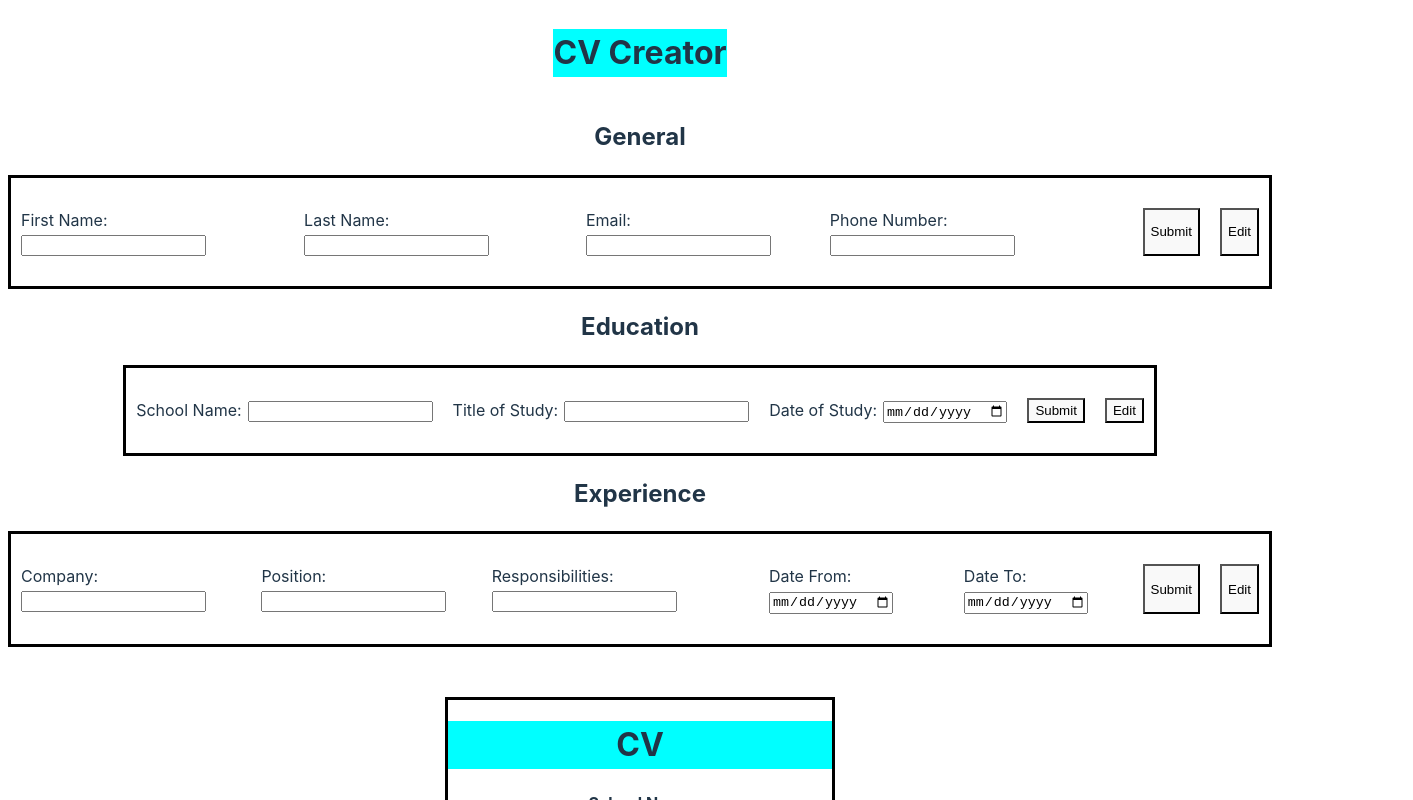
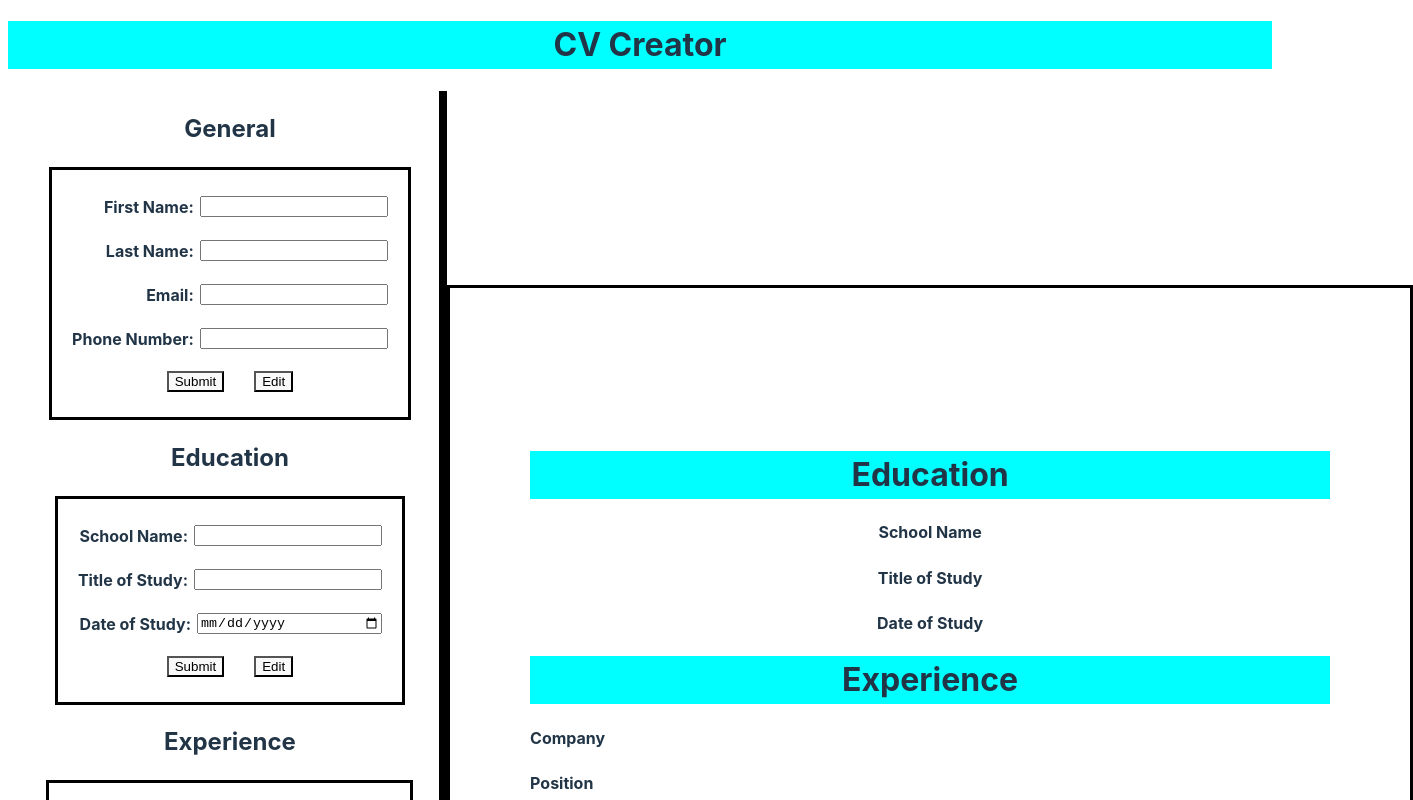
Before and after one commit to PhilipTimofeyev/cv-creator, a React (Vite) app: page / in a window 1280 px wide. Shown: the top 800 px of the page, 1413 px wide, since content can reach past the window. Built offline with nearby package versions, Linux system fonts and the light colour scheme.

Commit message:
Update styling

```diff
--- a/src/App.css
+++ b/src/App.css
@@ -1,11 +1,18 @@
-/* h1 {
-  text-align: center;
-  background-color: aqua;
-} */
+
 
 .main-container {
   display: flex;
+}
+
+.form-container {
+  display: flex;
   flex-direction: column;
   align-items: center;
+  margin-left: 3vw;
+  padding-right: 2vw;
+  border-right: solid black 8px;
+}
+
+.cv {
   margin: auto;
 }
--- a/src/App.jsx
+++ b/src/App.jsx
@@ -44,8 +44,10 @@ export default function MyApp() {
 
 
   return (
+    <div>
+      <h1> CV Creator</h1>
       <div className='main-container'>
-      <h1> CV Creator</h1>
+        <div className='form-container'>
         <GeneralForm
           onSubmit={handleGeneralSubmit}
           person={person}
@@ -58,7 +60,11 @@ export default function MyApp() {
           onSubmit={handleExperienceSubmit}
           experience={experience}
         />
+        </div>
+        <div class="cv">
           <CV person={person} education={education} experience={experience} />
+        </div>
+      </div>
     </div>
   )
 }
--- a/src/components/CV.jsx
+++ b/src/components/CV.jsx
@@ -1,14 +1,18 @@
 
-export function CV({ person: { firstName, lastName, email, phone }, education: { schoolName, titleOfStudy, dateOfStudy }, experience: { company, position, responsibilities, dateFrom, dateTo } }) {
+export function CV({
+                    person: { firstName, lastName, email, phone },
+                    education: { schoolName, titleOfStudy, dateOfStudy },
+                    experience: { company, position, responsibilities, dateFrom, dateTo }
+                }) {
     return (
     <div className="cv-container">
-        <h1>CV</h1>
+        <h1>{firstName} {lastName}</h1>
         <div className="general">
-            <p>{firstName} {lastName}</p>
             <p>{email}</p>
             <p>{phone}</p>
         </div>
         <div className="education">
+            <h1>Education</h1>
             <h4>School Name</h4>
             <p>{schoolName}</p>
             <h4>Title of Study</h4>
@@ -17,6 +21,7 @@ export function CV({ person: { firstName, lastName, email, phone }, education: {
             <p>{dateOfStudy}</p>
         </div>
         <div className="experience">
+            <h1>Experience</h1>
             <h4>Company</h4>
             <p>{company}</p>
             <h4>Position</h4>
--- a/src/components/EducationForm.jsx
+++ b/src/components/EducationForm.jsx
@@ -68,8 +68,10 @@ export function EducationForm({ onSubmit, education }) {
                         ref={dateOfStudy}
                     />
                 </div>
-                <button type="submit">Submit</button>
-                <button type="button" onClick={handleEditClick}>Edit</button>
+                <div className='formBtns'>
+                    <button type="submit">Submit</button>
+                    <button type="button" onClick={handleEditClick}>Edit</button>
+                </div>
             </form>
         </>
     )
--- a/src/components/ExperienceForm.jsx
+++ b/src/components/ExperienceForm.jsx
@@ -73,10 +73,11 @@ export function ExperienceForm({ onSubmit, experience}) {
             </div>
             <div>
                 <label>Responsibilities:</label>
-                <input
+                <textarea
                         value={responsibilitiesInputValue} onChange={handleResponsibilitiesChange}
                     type='text'
                     ref={responsibilities}
+                    className='text-area'
                 />
             </div>
             <div>
@@ -95,8 +96,10 @@ export function ExperienceForm({ onSubmit, experience}) {
                     ref={dateTo}
                 />
             </div>
-            <button type="submit">Submit</button>
-            <button type="button" onClick={handleEditClick}>Edit</button>
+            <div className='formBtns'>
+                <button type="submit">Submit</button>
+                <button type="button" onClick={handleEditClick}>Edit</button>
+            </div>
         </form>
         </>
     )
--- a/src/components/GeneralForm.jsx
+++ b/src/components/GeneralForm.jsx
@@ -82,8 +82,10 @@ export function GeneralForm({ onSubmit, person}) {
                     ref={phone}
                 />
             </div>
-            <button type="submit">Submit</button>
-            <button type="button" onClick={handleEditClick}>Edit</button>
+            <div className='formBtns'>
+                <button type="submit">Submit</button>
+                <button type="button" onClick={handleEditClick}>Edit</button>
+            </div>
         </form>
         </>
     )
--- a/src/styles/general-form.css
+++ b/src/styles/general-form.css
@@ -1,12 +1,35 @@
 .form {
     display: flex;
+    flex-direction: column;
+    align-items: flex-end;
     gap: 20px;
-    padding: 30px 10px;
-    border: solid black
+    padding: 25px 20px;
+    border: solid black;
 }
 
 .form label {
-    margin-right: 6px;
+  margin-right: 6px;
+  font-weight: bold;
+}
+
+form div {
+  display: flex;
+  align-items: center;
+}
+
+input,
+.text-area {
+  min-width: 180px;
+}
+
+.text-area {
+  height: 60px;
+}
+
+.formBtns {
+  display: flex;
+  margin: auto;
+  gap: 30px;
 }
 
 h1 {
@@ -19,15 +42,20 @@ h1 {
 
 .cv-container {
   margin-top: 50px;
-  width: 30vw;
-  height: 75vh;
+  min-width: 800px;
+  /* min-height: 75vh; */
+  padding: 20px 80px;
   border: solid black;
 }
 
 .general {
   text-align: right;
+  min-height: 100px;
 }
 
 .education {
   text-align: center;
 }
+p {
+  visibility: visible;
+}
```
Lines whose indentation alone changed are shown as unchanged.
